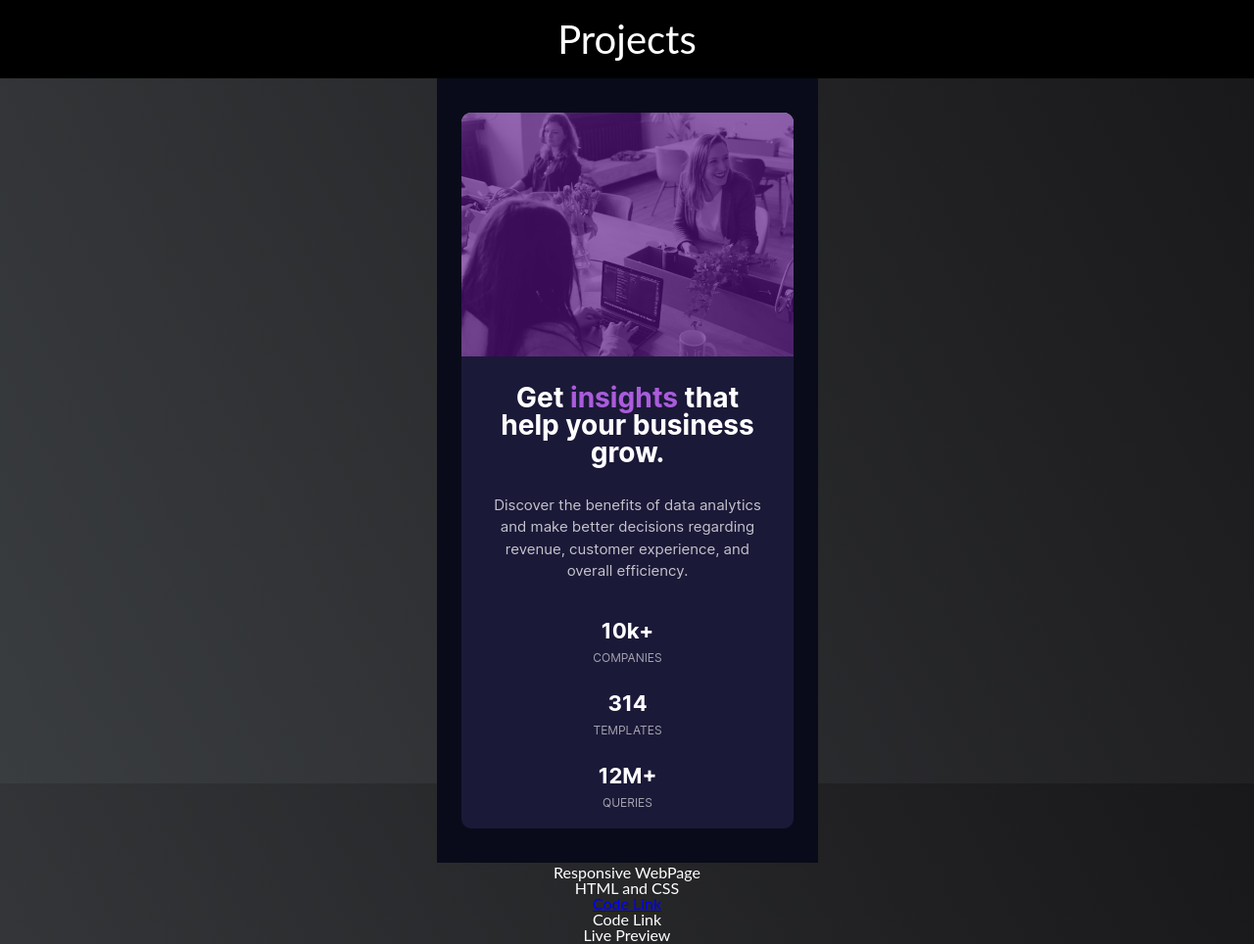
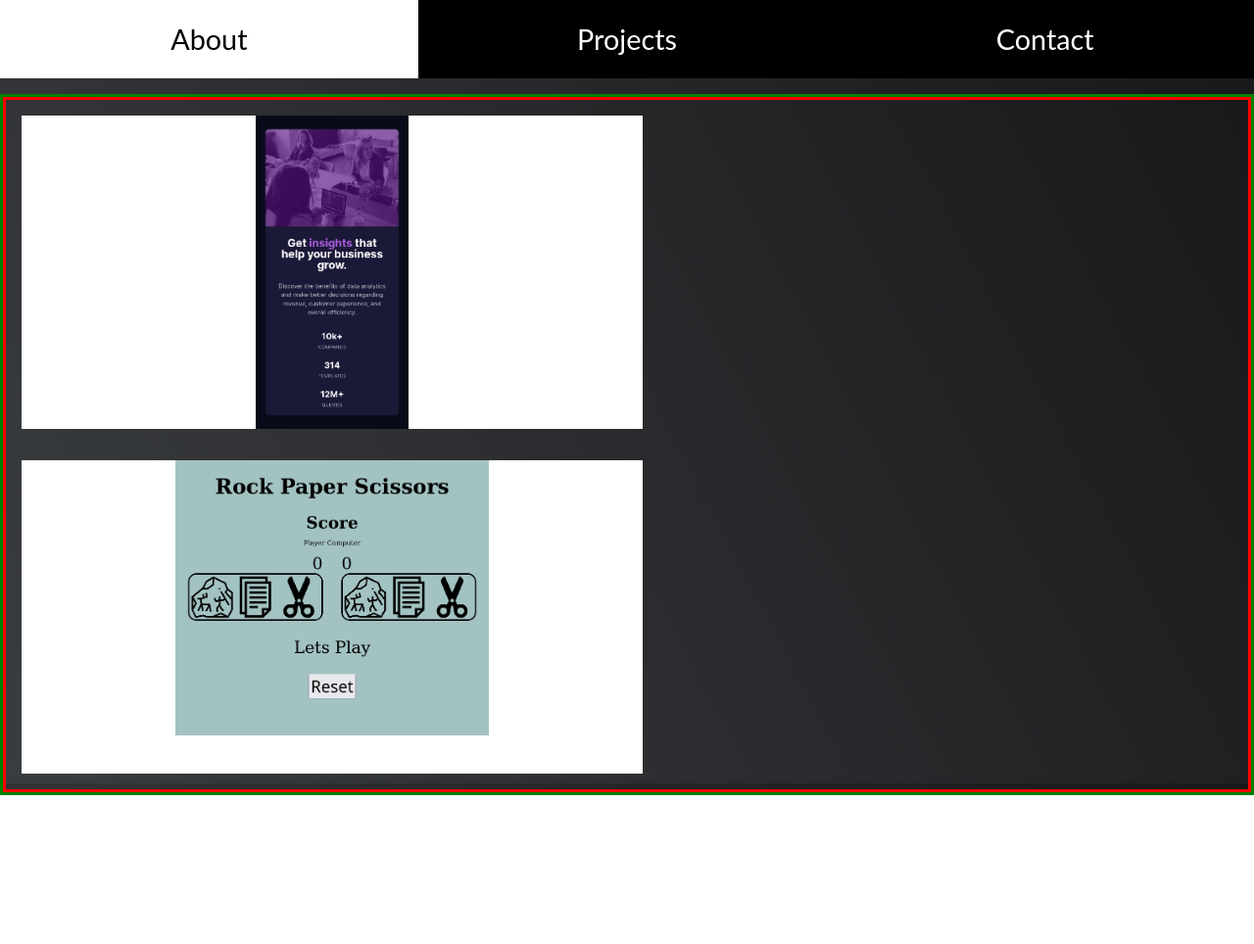
Before and after one commit to jehutymsms/portfolioUpdate, a website built with webpack: page dist/index.html in a window 1280 px wide. Shown: the whole page at 98% size. After the commit the page ends 812 px from the top, so only its background shows below. Built offline with Linux system fonts and the light colour scheme.

Commit message:
Fix git issue

```diff
--- a/src/projectsSection.js
+++ b/src/projectsSection.js
@@ -0,0 +1 @@
+export const contactSection = (() => {})()
--- a/src/style.css
+++ b/src/style.css
@@ -37,16 +37,13 @@ footer, header, hgroup, menu, nav, section{
 
 html, body{
 	line-height: 1;
-    height: 100%;
-    width: 100%;
     text-align: center;
     font-family: var(--ff-primary);
     background-image: var(--clr-gradient-400)
 }
 
-html{
-    scroll-behavior: smooth;
-    scroll-padding-top: 10vh;
+body{
+    min-height: 100vh
   }
 
 nav{
@@ -59,10 +56,6 @@ nav{
     z-index: 1;
 }
 
-
-div{
-    text-decoration: none;
-}
 
 nav > div{
     display: flex;
@@ -108,11 +101,6 @@ nav > div:hover{
     border-style: outset;
 }
 
-@media only screen and (min-width: 640px) {
-    #projects {
-      height: 100vh;
-    }
-  }
 
 #earth{
     object-fit: cover;
@@ -123,53 +111,43 @@ nav > div:hover{
     min-height: 100%;
 }
 
-#project-header{
+
+#projects{
+    position: relative;
+    top: 6em;
+    bottom: 6em;
+    height: 100%;
+    margin: auto;
+    border: 3px solid green;
+}
+
+#projectContainer{
     display: flex;
-    justify-content: center;
+    flex-wrap: wrap;
+    flex-direction: row;
     align-items: center;
-    height: 10vh;
-    color:var(--clr-neutral-100);
-    font-size: 2.5em;
-    background-color: var(--clr-primary-800);
+    height: 100%;
+    border: 3px solid red;
+}
+
+#projectContainer > div{
+    width: 50%;
+    height: 50%;
+    margin: 1em;
+    background-color: white;
+}
+
+.projectImage{
+    width: 20em;
+    height: 20em;
+    margin:auto;
+
 }
 
 img{
-    height: 90%;
-    max-width: 100%;
+    max-width:100%;
+    max-height:100%;
 }
-
-.project-grid > ul{
-    display: grid;
-    list-style-type: none;
-    grid-template-columns: repeat(auto-fit, minmax(20em, 1fr));
-    color:var(--clr-neutral-100);
-    z-index: 0;
-
-}
-
-/* .project-grid > ul > li > figure > a > figcaption > p{
-    font-size: 0.7em;
-}
-
-
-.project-grid > ul > li > figure{
-    height: 20em;
-    overflow: hidden;
-    position: relative;
-    border-radius: 1.5em;
-    margin: 0.8em;
-}
-
-.project-grid > ul > li > figure > a > figcaption{
-    width: 100%;
-    position: absolute;
-    bottom:0;
-    font-size: 1.5em;
-    padding-bottom: 0.2em;
-    color: var(--clr-neutral-100);
-    background-color: var(--clr-primary-800);
-} */
-
 
 #contact{
     display: flex;
```
Also changed, not shown: dist/index.html, dist/main.js, 1 other file.
